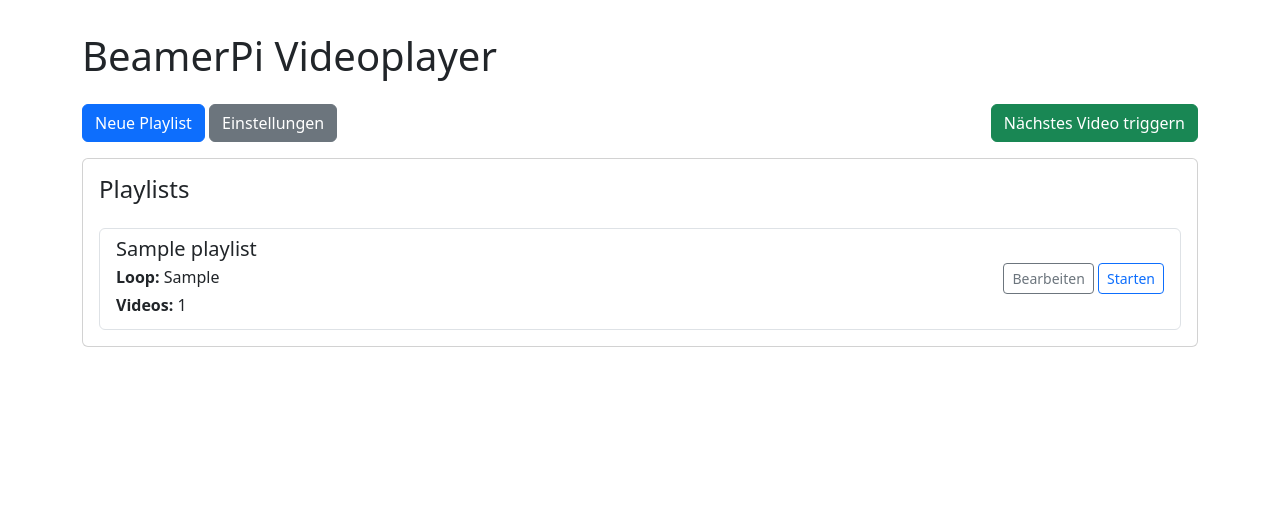
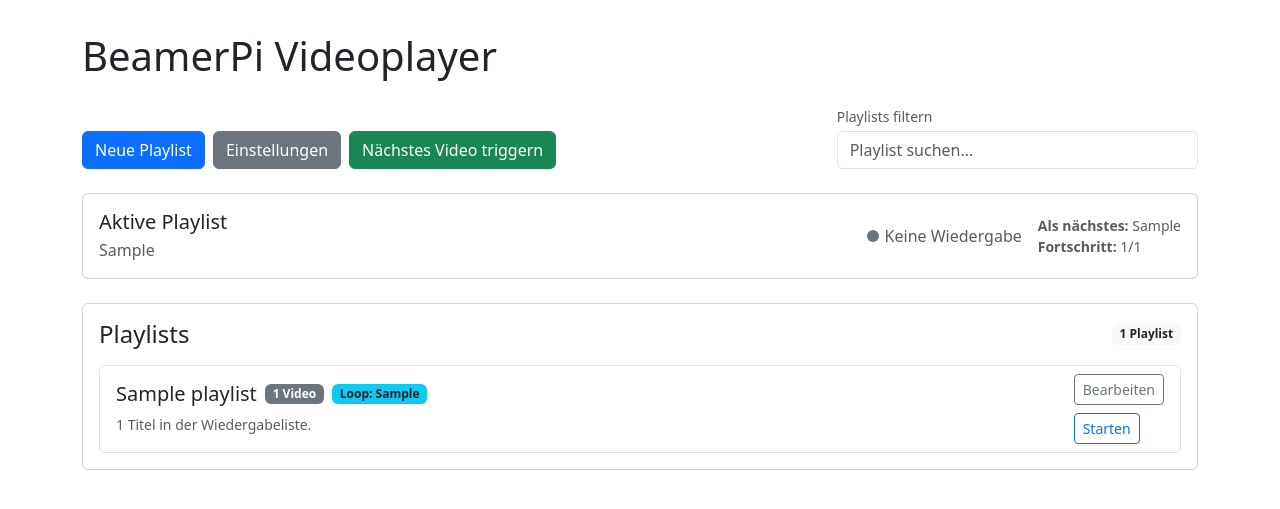
Before and after one commit to AntiHeld889/BeamerPi, a Python web app: template app/templates/index.html in a window 1280 px wide. Shown: the top 509 px of the page. Run offline with Jinja, Linux system fonts and the light colour scheme; the template is opened without the code that fills it: most values are stand-ins (such as "Sample title", 1, 10 or a date in 2020).

Commit message:
Improve playlist overview layout

```diff
--- a/app/templates/base.html
+++ b/app/templates/base.html
@@ -38,6 +38,19 @@
         width: 0.4rem;
         background-color: #0d6efd;
         border-radius: 0.4rem;
+      }
+      .playlist-item-active {
+        border-color: rgba(13, 110, 253, 0.5);
+        box-shadow: 0 0 0 0.15rem rgba(13, 110, 253, 0.15);
+      }
+      .playlist-item-active .playlist-item-title::after {
+        content: 'Aktiv';
+        margin-inline-start: 0.75rem;
+        font-size: 0.75rem;
+        font-weight: 600;
+        letter-spacing: 0.02em;
+        text-transform: uppercase;
+        color: #0d6efd;
       }
     </style>
   </head>
--- a/app/templates/index.html
+++ b/app/templates/index.html
@@ -1,32 +1,31 @@
 {% extends "base.html" %}
 
 {% block content %}
-<div class="d-flex justify-content-between align-items-center mb-3">
-  <div>
+<div class="row g-3 align-items-end mb-4">
+  <div class="col-md-8">
+    <div class="d-flex flex-wrap gap-2">
       <a href="{{ url_for('create_playlist') }}" class="btn btn-primary">Neue Playlist</a>
       <a href="{{ url_for('settings') }}" class="btn btn-secondary">Einstellungen</a>
-  </div>
-  <form method="post" action="{{ url_for('trigger') }}">
+      <form method="post" action="{{ url_for('trigger') }}" class="m-0">
         <button type="submit" class="btn btn-success" {% if not active_playlist %}disabled{% endif %}>Nächstes Video triggern</button>
       </form>
     </div>
+  </div>
+  <div class="col-md-4">
+    <label for="playlist-filter" class="form-label small text-muted mb-1">Playlists filtern</label>
+    <input type="search" id="playlist-filter" class="form-control" placeholder="Playlist suchen…" autocomplete="off" data-playlist-filter>
+  </div>
+</div>
 
-<div class="card">
+{% if active_playlist %}
+  <div class="card mb-4">
     <div class="card-body">
-    <h2 class="card-title h4 mb-4">Playlists</h2>
-    <div class="list-group">
-      {% for name, playlist in playlists.items() %}
-        <div class="list-group-item">
-          <div class="d-flex justify-content-between align-items-center">
+      <div class="d-flex flex-column flex-lg-row align-items-lg-center justify-content-lg-between gap-3">
         <div>
-              <h5 class="mb-1">{{ playlist.name }}</h5>
-              <p class="mb-1"><strong>Loop:</strong> {{ playlist.loop_video or 'kein Loop' }}</p>
-              <p class="mb-1"><strong>Videos:</strong> {{ playlist.videos|length }}</p>
-              {% if active_progress and active_progress.playlist_name == name %}
-                <p class="mb-1 text-muted"><strong>Als nächstes Video:</strong> {{ active_progress.next_video_index }}/{{ active_progress.total_videos }} ({{ active_progress.next_video }})</p>
-                <p class="mb-1 text-muted"><strong>Verbleibende Videos:</strong> {{ active_progress.remaining_videos }}</p>
-              {% endif %}
-              {% if active_playlist == name %}
+          <h2 class="h5 mb-1">Aktive Playlist</h2>
+          <p class="mb-0 text-muted">{{ active_playlist }}</p>
+        </div>
+        <div class="d-flex flex-column flex-sm-row gap-3 align-items-sm-center">
           {% set status_mode = player_status.mode if player_status else 'idle' %}
           {% if status_mode == 'loop' %}
             {% set status_text = 'Loop-Video' %}
@@ -42,40 +41,71 @@
             {% set status_text_class = 'text-muted' %}
             {% set status_dot_class = 'bg-secondary' %}
           {% endif %}
-                <div class="d-flex align-items-center gap-2 mt-2" data-player-status-container data-playlist="{{ name }}">
-                  <span class="badge bg-success">aktiv</span>
-                  <span class="status-indicator {{ status_text_class }}" data-player-status data-mode="{{ status_mode }}">
+          <span class="status-indicator {{ status_text_class }}" data-player-status data-mode="{{ status_mode }}" data-active-playlist="{{ active_playlist }}">
             <span class="status-indicator-dot {{ status_dot_class }}" data-player-status-dot></span>
             <span class="status-indicator-text" data-player-status-text>{{ status_text }}</span>
           </span>
+          {% if active_progress %}
+            <div class="small text-muted">
+              <div><span class="fw-semibold">Als nächstes:</span> {{ active_progress.next_video }}</div>
+              <div><span class="fw-semibold">Fortschritt:</span> {{ active_progress.next_video_index }}/{{ active_progress.total_videos }}</div>
             </div>
           {% endif %}
         </div>
-            <div class="text-end">
+      </div>
+    </div>
+  </div>
+{% endif %}
+
+<div class="card">
+  <div class="card-body">
+    <div class="d-flex flex-wrap justify-content-between align-items-center gap-2 mb-3">
+      <h2 class="card-title h4 mb-0">Playlists</h2>
+      <span class="badge bg-light text-dark" data-playlist-count>{{ playlists|length }} Playlists</span>
+    </div>
+    {% if playlists %}
+      <div class="list-group" data-playlist-list>
+        {% for name, playlist in playlists.items() %}
+          <div class="list-group-item {% if active_playlist == name %}playlist-item-active{% endif %}" data-playlist-item data-playlist-name="{{ playlist.name|lower }}">
+            <div class="d-flex flex-column flex-md-row justify-content-between align-items-md-center gap-3">
+              <div class="flex-grow-1">
+                <div class="d-flex flex-wrap align-items-center gap-2 mb-2">
+                  <h3 class="h5 mb-0 playlist-item-title">{{ playlist.name }}</h3>
+                  <span class="badge bg-secondary">{{ playlist.videos|length }} {{ 'Video' if playlist.videos|length == 1 else 'Videos' }}</span>
+                  {% if playlist.loop_video %}
+                    <span class="badge bg-info text-dark">Loop: {{ playlist.loop_video }}</span>
+                  {% else %}
+                    <span class="badge bg-light text-muted border">Kein Loop</span>
+                  {% endif %}
+                </div>
+                {% if active_playlist == name and active_progress %}
+                  <p class="mb-0 small text-muted">Als nächstes Video: {{ active_progress.next_video_index }}/{{ active_progress.total_videos }} ({{ active_progress.next_video }}), verbleibend: {{ active_progress.remaining_videos }}</p>
+                {% else %}
+                  <p class="mb-0 small text-muted">{{ playlist.videos|length }} {{ 'Titel' if playlist.videos|length == 1 else 'Titel' }} in der Wiedergabeliste.</p>
+                {% endif %}
+              </div>
+              <div class="d-flex flex-md-column flex-wrap gap-2 text-nowrap">
                 <a class="btn btn-outline-secondary btn-sm" href="{{ url_for('edit_playlist', name=name) }}">Bearbeiten</a>
-              <form method="post" action="{{ url_for('start_playlist', name=name) }}" class="d-inline">
+                <form method="post" action="{{ url_for('start_playlist', name=name) }}" class="m-0">
                   <button type="submit" class="btn btn-outline-primary btn-sm">Starten</button>
                 </form>
               </div>
             </div>
           </div>
-      {% else %}
-        <p class="mb-0">Keine Playlists vorhanden.</p>
         {% endfor %}
       </div>
+      <p class="text-center text-muted py-4 d-none" data-playlist-empty>Keine Playlists entsprechen deiner Suche.</p>
+    {% else %}
+      <p class="mb-0 text-muted">Keine Playlists vorhanden.</p>
+    {% endif %}
   </div>
 </div>
 <script>
   document.addEventListener('DOMContentLoaded', () => {
     const indicator = document.querySelector('[data-player-status]');
-    if (!indicator) {
-      return;
-    }
-
-    const indicatorWrapper = indicator.closest('[data-player-status-container]');
-    const playlistName = indicatorWrapper ? indicatorWrapper.dataset.playlist : null;
-    const indicatorDot = indicator.querySelector('[data-player-status-dot]');
-    const indicatorText = indicator.querySelector('[data-player-status-text]');
+    const indicatorDot = indicator ? indicator.querySelector('[data-player-status-dot]') : null;
+    const indicatorText = indicator ? indicator.querySelector('[data-player-status-text]') : null;
+    const playlistName = indicator ? indicator.dataset.activePlaylist : null;
 
     const textClassesToReset = ['text-success', 'text-danger', 'text-muted'];
     const dotClassesToReset = ['bg-success', 'bg-danger', 'bg-secondary'];
@@ -87,6 +117,9 @@
     };
 
     const applyMode = (mode) => {
+      if (!indicator || !indicatorDot || !indicatorText) {
+        return;
+      }
       const config = modeConfig[mode] || modeConfig.idle;
       indicator.dataset.mode = mode;
       indicator.classList.remove(...textClassesToReset);
@@ -97,6 +130,9 @@
     };
 
     const fetchStatus = async () => {
+      if (!indicator) {
+        return;
+      }
       try {
         const response = await fetch('{{ url_for('api_status') }}', {
           headers: { 'Accept': 'application/json' },
@@ -112,13 +148,50 @@
         const mode = payload.status && payload.status.mode ? payload.status.mode : 'idle';
         applyMode(mode);
       } catch (error) {
-        // Ignore fetch errors to keep UI responsive even without network.
+        // Ignoriere Netzwerkfehler, damit die UI responsiv bleibt.
       }
     };
 
-    applyMode(indicator.dataset.mode || 'idle');
+    applyMode(indicator ? (indicator.dataset.mode || 'idle') : 'idle');
+    if (indicator) {
       fetchStatus();
       setInterval(fetchStatus, 3000);
+    }
+
+    const filterInput = document.querySelector('[data-playlist-filter]');
+    const playlistItems = Array.from(document.querySelectorAll('[data-playlist-item]'));
+    const emptyMessage = document.querySelector('[data-playlist-empty]');
+    const countBadge = document.querySelector('[data-playlist-count]');
+
+    const updateCountBadge = (visibleCount) => {
+      if (!countBadge) {
+        return;
+      }
+      const label = visibleCount === 1 ? 'Playlist' : 'Playlists';
+      countBadge.textContent = `${visibleCount} ${label}`;
+    };
+
+    const applyFilter = () => {
+      const query = (filterInput ? filterInput.value : '').trim().toLowerCase();
+      let visibleCount = 0;
+      playlistItems.forEach((item) => {
+        const matches = !query || (item.dataset.playlistName || '').includes(query);
+        item.classList.toggle('d-none', !matches);
+        if (matches) {
+          visibleCount += 1;
+        }
+      });
+      if (emptyMessage) {
+        emptyMessage.classList.toggle('d-none', visibleCount !== 0);
+      }
+      updateCountBadge(visibleCount);
+    };
+
+    if (filterInput) {
+      filterInput.addEventListener('input', applyFilter);
+    }
+
+    applyFilter();
   });
 </script>
 {% endblock %}
```
Lines whose indentation alone changed are shown as unchanged.
